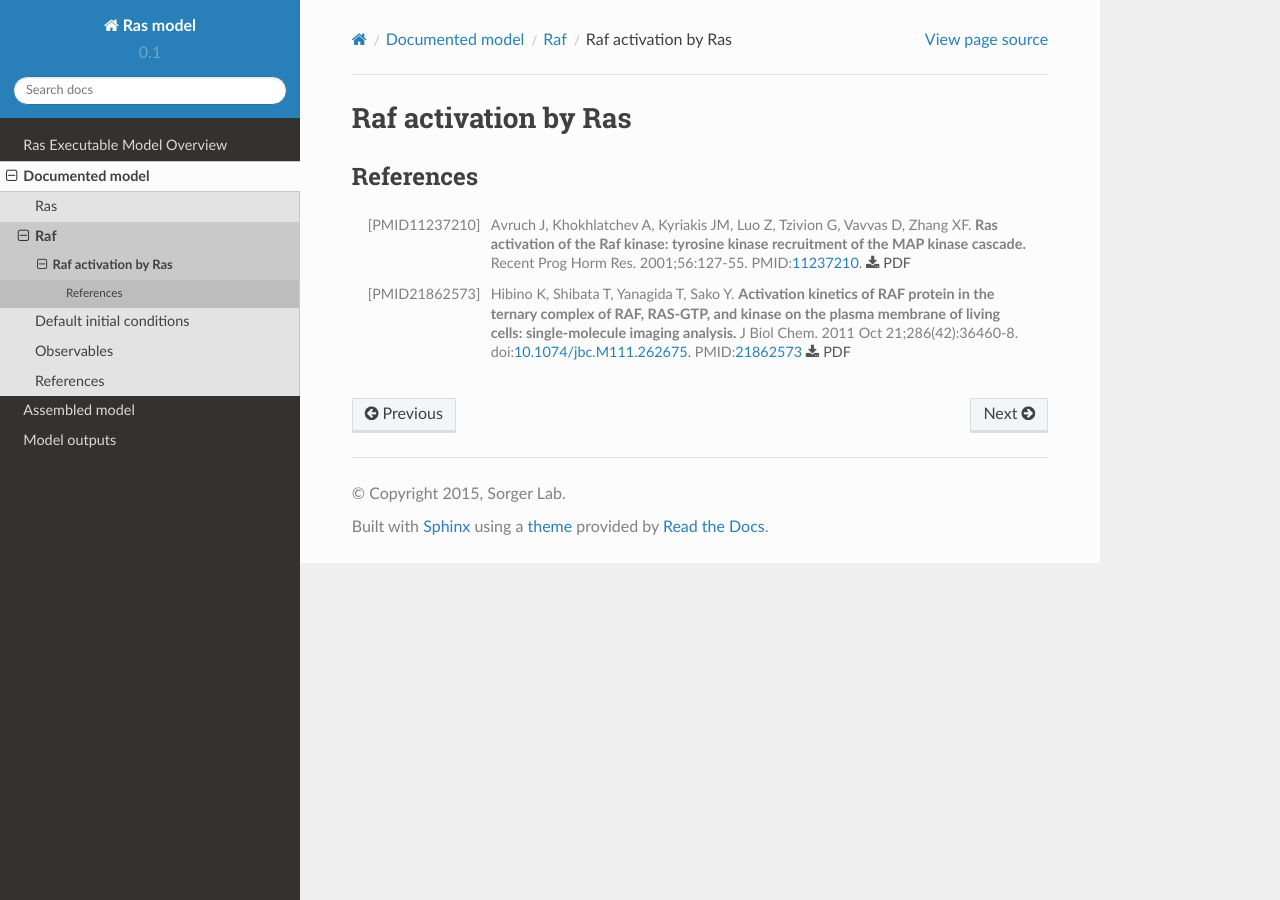
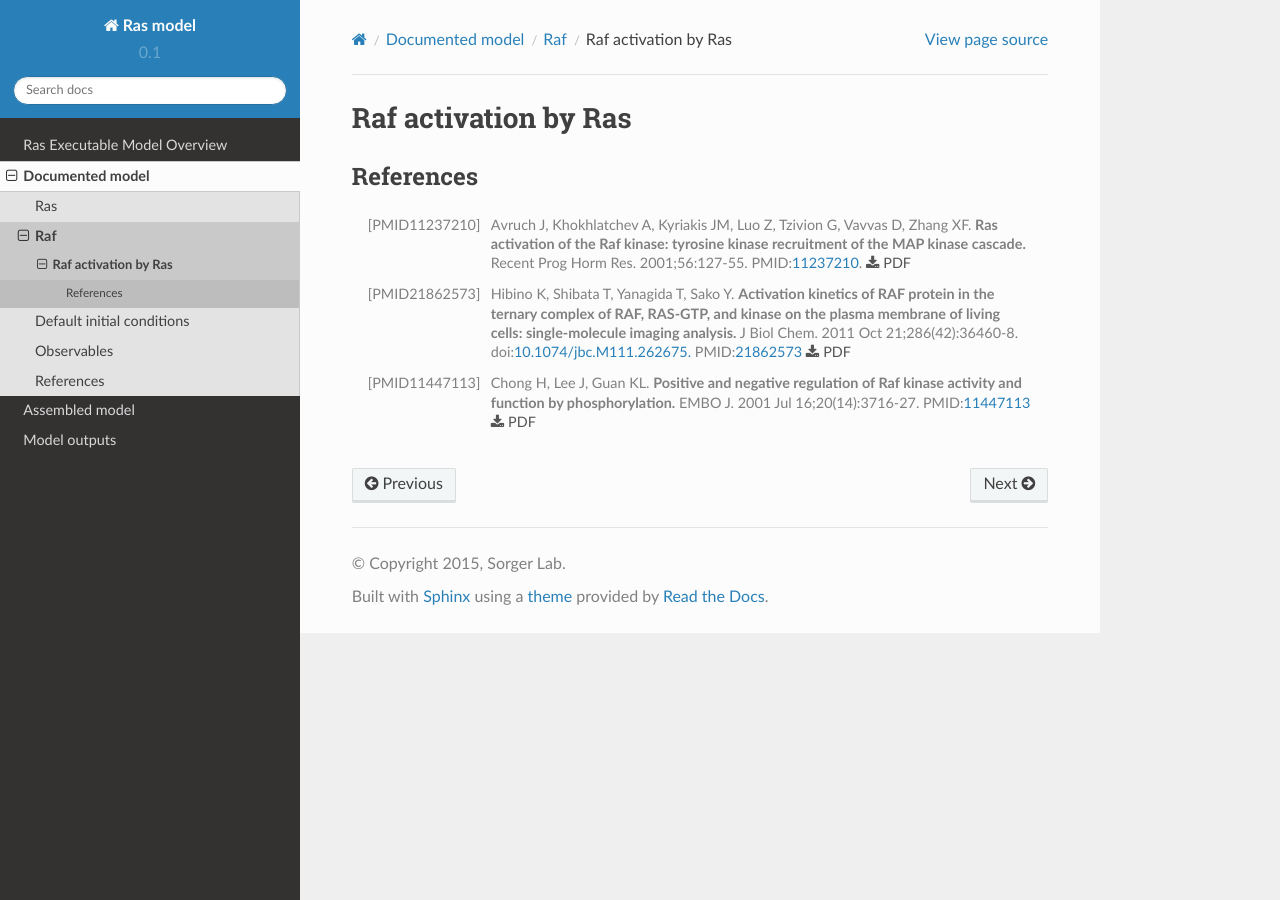
Before and after one commit to sorgerlab/rasmodel, a Sphinx documentation site: the page built from doc/doc_model/raf/raf_activation_by_ras.rst, in a window 1280 px wide. Built offline with Sphinx 7.4.7 and the Read the Docs theme 2.0.0, drawn with Linux system fonts in a browser that asks for light colours.

Commit message:
Added new reference on Raf phosphorylation

```diff
--- a/doc/doc_model/raf/raf_activation_by_ras.rst
+++ b/doc/doc_model/raf/raf_activation_by_ras.rst
@@ -7,3 +7,5 @@ References
 .. [PMID11237210] Avruch J, Khokhlatchev A, Kyriakis JM, Luo Z, Tzivion G, Vavvas D, Zhang XF.  **Ras activation of the Raf kinase: tyrosine kinase recruitment of the MAP kinase cascade.** Recent Prog Horm Res. 2001;56:127-55. :pmid:`11237210`. :download:`PDF </pdf/11237210.pdf>`
 
 .. [PMID21862573] Hibino K, Shibata T, Yanagida T, Sako Y. **Activation kinetics of RAF protein in the ternary complex of RAF, RAS-GTP, and kinase on the plasma membrane of living cells: single-molecule imaging analysis.** J Biol Chem. 2011 Oct 21;286(42):36460-8. :doi:`10.1074/jbc.M111.262675.` :pmid:`21862573` :download:`PDF </pdf/21862573.pdf>`
+
+.. [PMID11447113] Chong H, Lee J, Guan KL. **Positive and negative regulation of Raf kinase activity and function by phosphorylation.** EMBO J. 2001 Jul 16;20(14):3716-27. :pmid:`11447113` :download:`PDF </pdf/11447113.pdf>`
```
Also changed, not shown: 1 other file.
